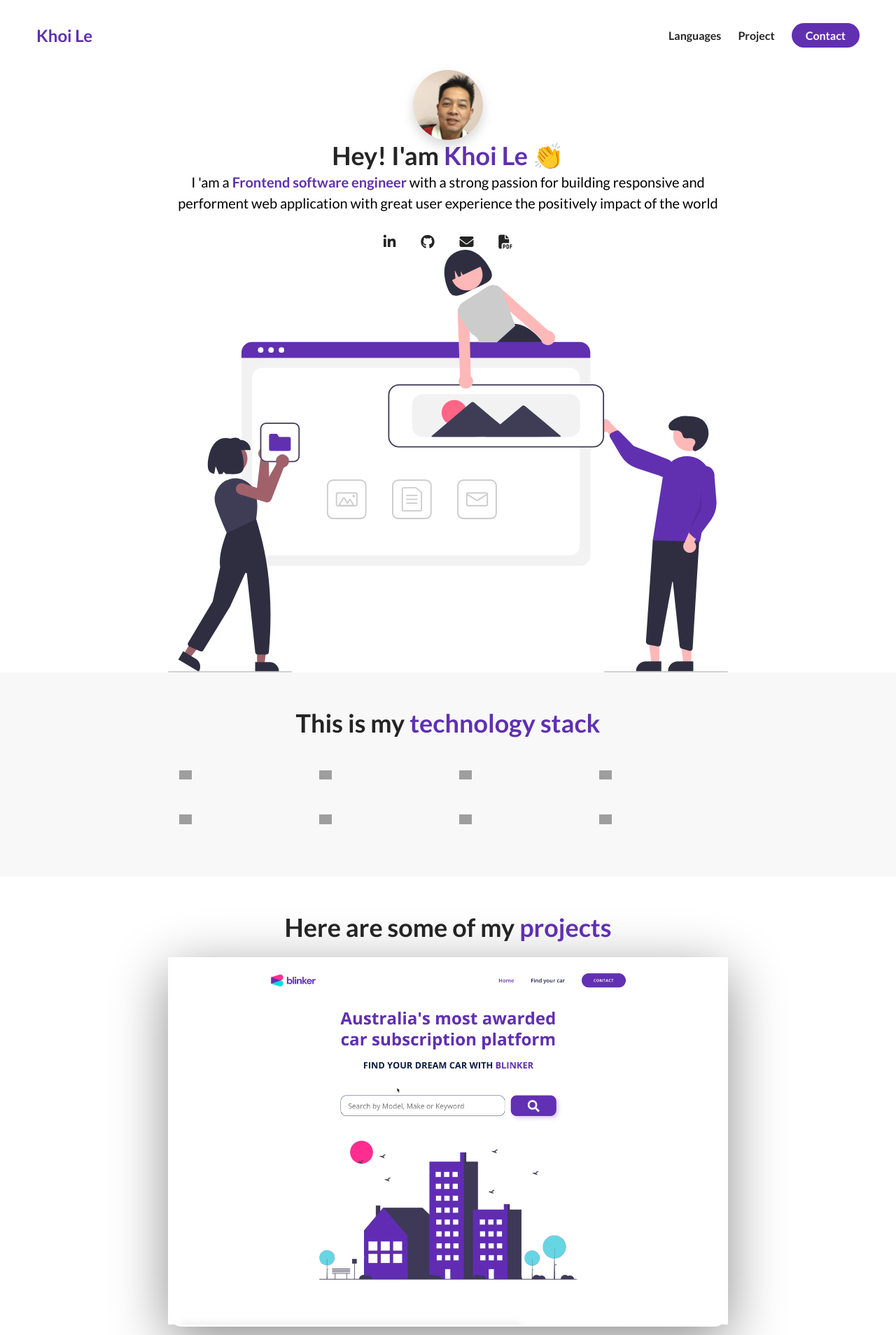
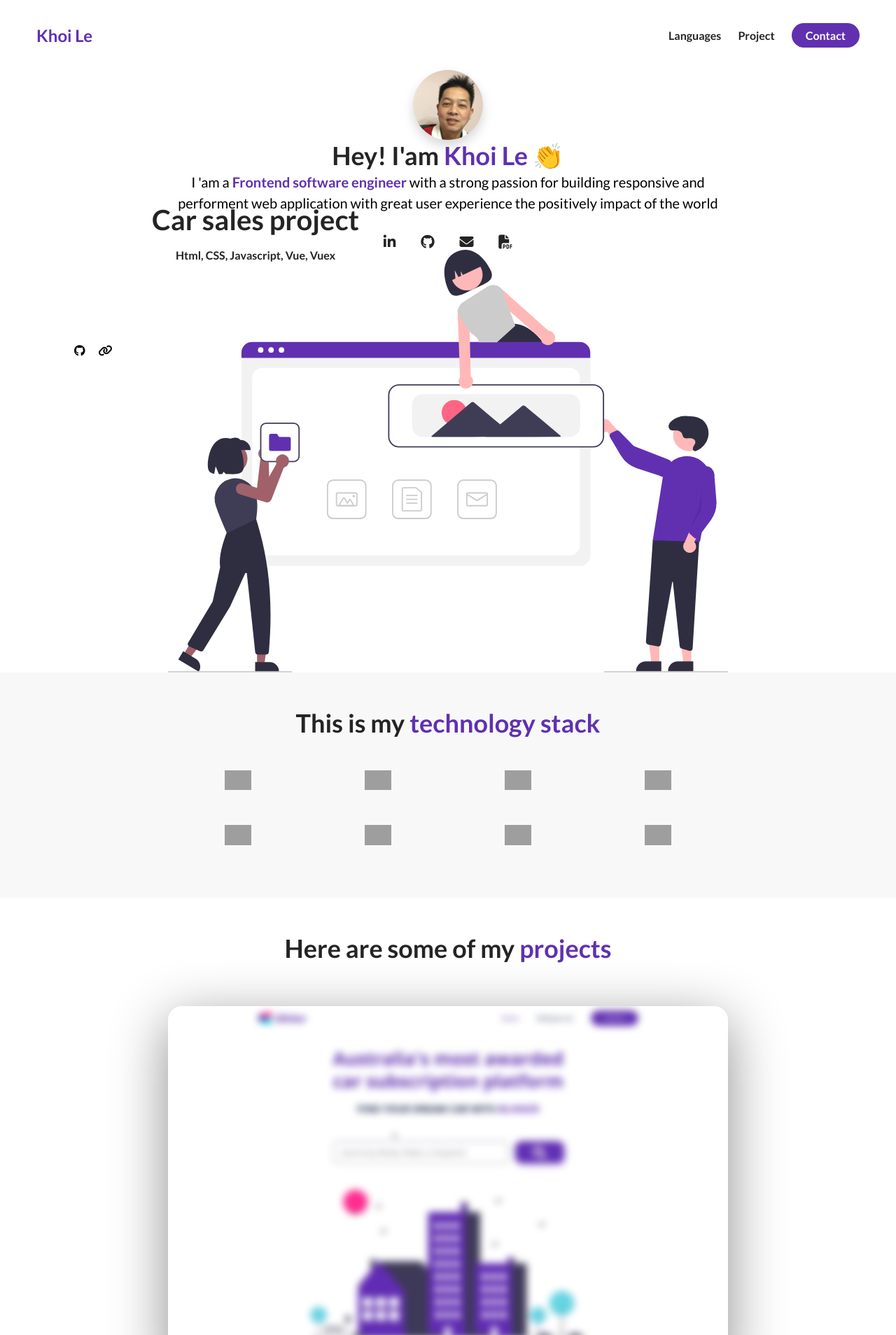
Before and after one commit to khoile1122/Eporfolio-project, a plain HTML site: page index.html in a window 1280 px wide. Shown: the top 1908 px of the page at 70% size. Drawn offline with Linux system fonts and the light colour scheme; grey boxes are pictures that could not be loaded.

Commit message:
Car project

```diff
--- a/index.html
+++ b/index.html
@@ -130,6 +130,22 @@
                     <li class="project">
                         <div class="project__wrapper">
                             <img src="./assets/loopit.png" class="project__img" alt="Car subcription project">
+                            <div class="project__description">
+                                <h3 class="project__description--title">Car sales project</h3>
+                                <h4 class="project__description--sub-title">
+                                 Html, CSS, Javascript, Vue, Vuex
+                                </h4>
+                                <p class="project__description--para">
+                                    HTML, which stands for HyperText Markup Language, is the standard language for creating web pages. It uses a system of tags and elements to structure content, defining how text, images, and other media should be displayed in a web browser.
+                                </p>
+                                <div class="project__description--links">
+                                    <a href="www.github.com/yourlink" target="_blank" class="project__description--link"></a>
+                                        <i class="fab fa-github"></i>
+                                    <a href="www.yourwebsite.com" class="project__description--link"></a>
+                                        <i class="fas fa-link"></i>
+
+                                </div>
+                            </div>
                         </div>
                     </li>
                 </ul>
--- a/style.css
+++ b/style.css
@@ -179,10 +179,12 @@ padding-top: 8px;
 
 .language {
     width: 25%;
+    display: flex;
+    justify-content: center;
 }
 
 .language__img--wrapper {
-    width: 25%;
+    width: 35%;
     display: flex;
     justify-content: center;
     align-items: center;
@@ -199,9 +201,66 @@ padding-top: 8px;
 
 .project__img {
     width: 100%;
+    transition:  all 500ms ease;
 }
 
 .project__wrapper {
+    display: flex;
     box-shadow: 0 20px 80px rgba(0, 0, 0, 0.45);
     border-radius: 20px;
+    overflow: hidden;
 }
+
+.project__wrapper:before {
+    content: "";
+    position: absolute;
+    top: 0;
+    left: 0;
+    height: 100%;
+    width: 100%;
+    border-color: #1c1d25;
+    opacity: 0;
+    transition: opacity 450ms ease;
+    z-index: 2;
+}
+
+
+.project:hover .project__wrapper:before {
+    opacity: 0.7;
+}
+
+.project:hover .project__img {
+    transform: scale(1.07);
+    filter: blur(5px);
+}
+
+.project__list {
+    padding-top: 40px;
+}
+
+.project__description {
+    position: absolute;
+    top: 50%;
+    left: 90px;
+    transform: translateY(-50%);
+    max-width: 550px;
+    z-index: 3;
+}
+
+.project__description--title {
+    font-size: 40px;
+}
+.project__description--sub-title {
+    margin: 16px 0;
+}
+
+.project__description--link {
+    font-size: 20px;
+    margin-right: 16px;
+    text-decoration: none;
+}
+.project__description--para,
+.project__description--link {
+    text-align: left;
+    color: #fff;
+}
```
